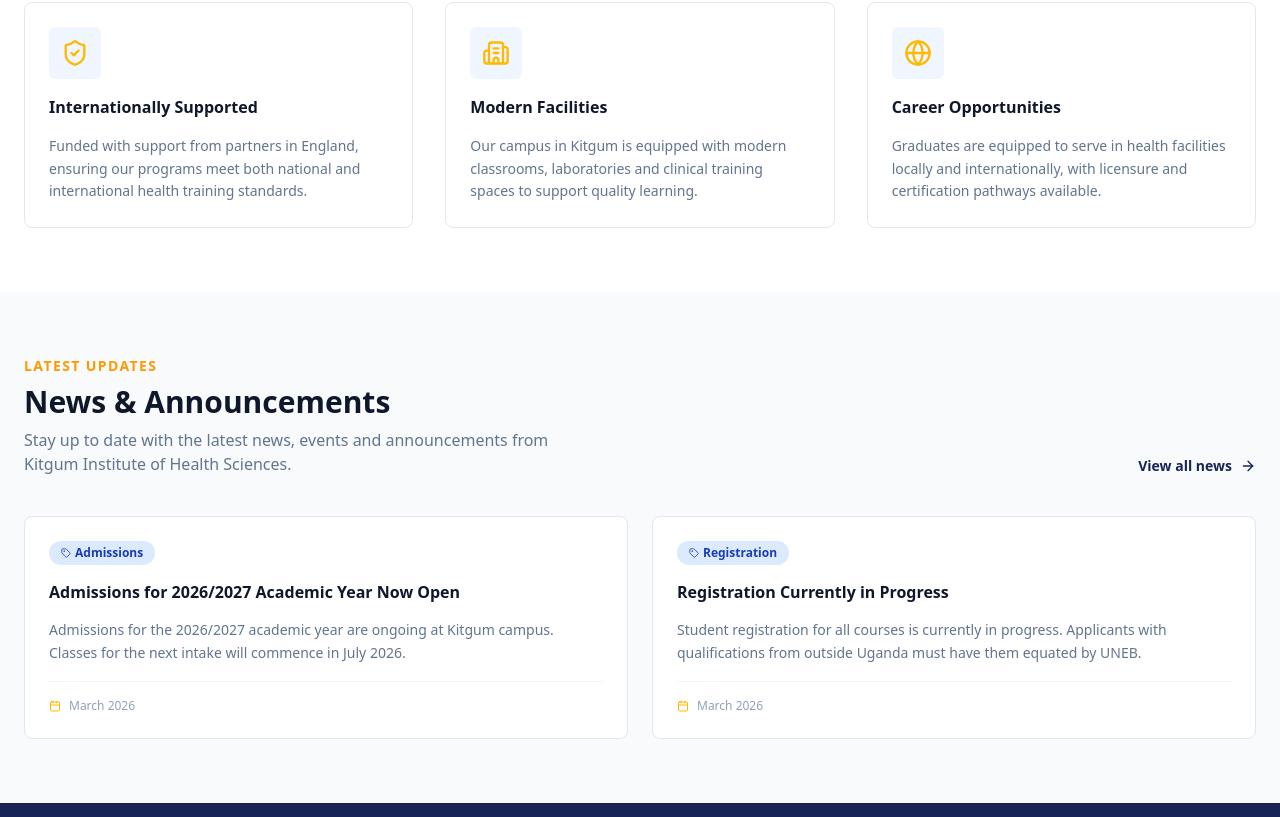
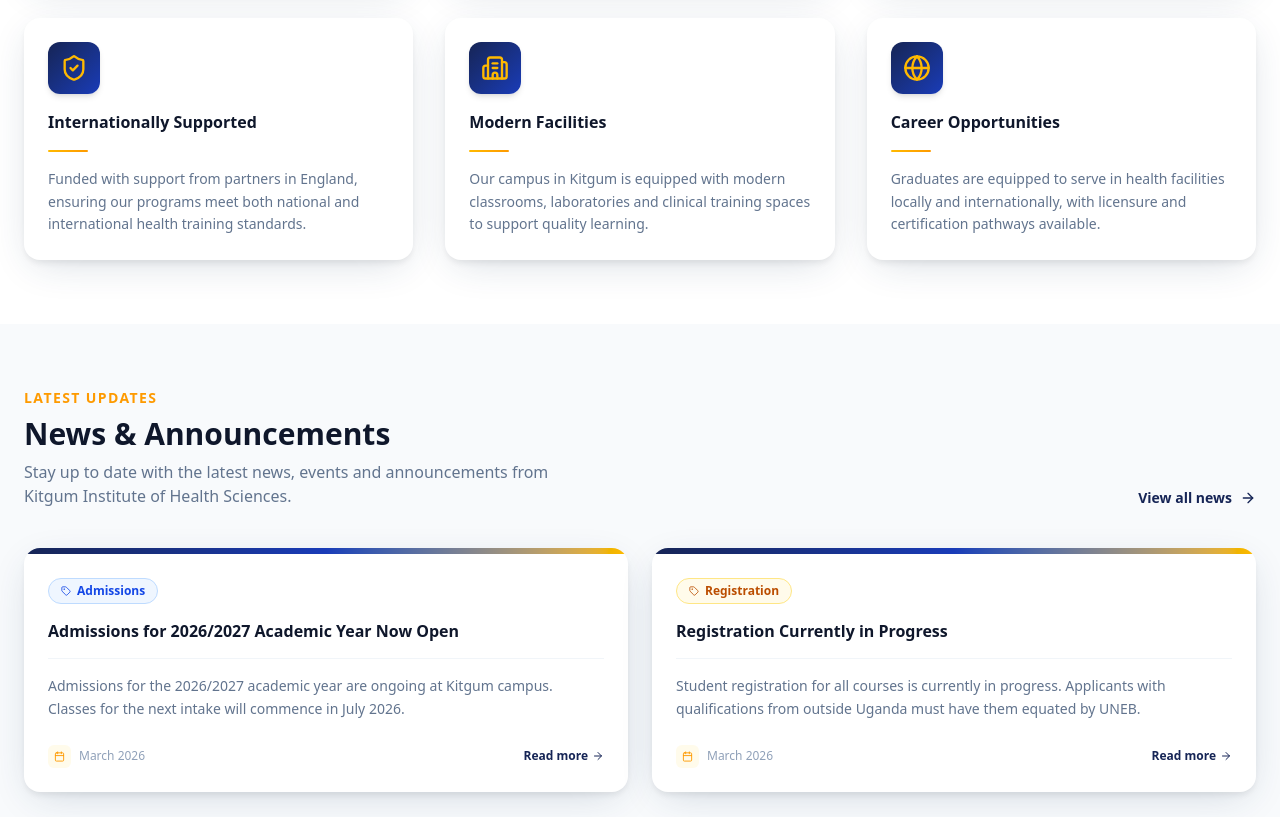
Before and after one commit to Anonymous2024-spec/khis_website, a React (Vite) app: page / in a window 1280 px wide. Shown: the part 2323-3140 px from the top of the page. Built offline with nearby package versions, Linux system fonts and the light colour scheme.

Commit message:
feat: redesign News, WhyChooseUs and Gallery cards with premium styling

```diff
--- a/src/components/NewsCard.jsx
+++ b/src/components/NewsCard.jsx
@@ -1,29 +1,61 @@
-import { Calendar, Tag } from 'lucide-react'
+import { Calendar, Tag, ArrowRight } from 'lucide-react'
+
+const categoryColors = {
+  Admissions: 'bg-blue-50 text-blue-700 border border-blue-200',
+  Registration: 'bg-amber-50 text-amber-700 border border-amber-200',
+  Events: 'bg-slate-50 text-slate-700 border border-slate-200',
+}
 
 export default function NewsCard({ item }) {
+  const badgeStyle = categoryColors[item.category] || categoryColors['Events']
+
   return (
-    <div className="bg-white border border-slate-200 rounded-lg p-6 flex flex-col gap-4 hover:shadow-md hover:border-amber-400 transition-all duration-200">
+    <div
+      className="group bg-white rounded-2xl overflow-hidden flex flex-col transition-all duration-300 hover:-translate-y-1"
+      style={{
+        boxShadow: '0 4px 6px -1px rgba(0,0,0,0.07), 0 10px 40px -10px rgba(30,58,95,0.2)',
+      }}
+      onMouseEnter={e => e.currentTarget.style.boxShadow = '0 8px 12px -1px rgba(0,0,0,0.1), 0 20px 60px -10px rgba(30,58,95,0.35)'}
+      onMouseLeave={e => e.currentTarget.style.boxShadow = '0 4px 6px -1px rgba(0,0,0,0.07), 0 10px 40px -10px rgba(30,58,95,0.2)'}
+    >
+      {/* Top Accent Bar */}
+      <div className="h-1.5 w-full bg-gradient-to-r from-blue-950 via-blue-800 to-amber-400" />
+
+      {/* Card Body */}
+      <div className="p-6 flex flex-col gap-4 flex-1">
 
         {/* Category Badge */}
-      <span className="text-xs font-semibold px-3 py-1 rounded-full bg-blue-100 text-blue-800 w-fit flex items-center gap-1">
+        <span className={`text-xs font-semibold px-3 py-1 rounded-full w-fit flex items-center gap-1.5 ${badgeStyle}`}>
           <Tag size={10} />
           {item.category}
         </span>
 
         {/* Title */}
-      <h3 className="text-slate-900 font-semibold text-base leading-snug">
+        <h3 className="text-slate-900 font-bold text-base leading-snug group-hover:text-blue-950 transition-colors duration-200">
           {item.title}
         </h3>
+
+        {/* Divider */}
+        <div className="h-px w-full bg-slate-100" />
 
         {/* Excerpt */}
         <p className="text-slate-500 text-sm leading-relaxed flex-1">
           {item.excerpt}
         </p>
 
-      {/* Date */}
-      <div className="flex items-center gap-2 text-xs text-slate-400 border-t border-slate-100 pt-4">
-        <Calendar size={12} className="text-amber-400" />
+        {/* Footer */}
+        <div className="flex items-center justify-between pt-2">
+          <div className="flex items-center gap-2 text-xs text-slate-400">
+            <div className="bg-amber-50 p-1.5 rounded-md">
+              <Calendar size={11} className="text-amber-500" />
+            </div>
             {item.date}
+          </div>
+          <span className="flex items-center gap-1 text-xs font-semibold text-blue-950 group-hover:text-amber-500 transition-colors duration-200">
+            Read more <ArrowRight size={12} />
+          </span>
+        </div>
+
       </div>
     </div>
   )
--- a/src/components/WhyChooseUs.jsx
+++ b/src/components/WhyChooseUs.jsx
@@ -1,59 +1,65 @@
-import { ShieldCheck, BookOpenCheck, Microscope, Globe, UserCheck, Building2 } from 'lucide-react'
+import {
+  ShieldCheck,
+  BookOpenCheck,
+  Microscope,
+  Globe,
+  UserCheck,
+  Building2,
+} from "lucide-react";
 
 const reasons = [
   {
     icon: <Microscope size={28} className="text-amber-400" />,
-    title: 'Hands-on Lab Training',
+    title: "Hands-on Lab Training",
     description:
-      'Students get practical experience in fully equipped medical laboratories, preparing them for real-world health environments.',
+      "Students get practical experience in fully equipped medical laboratories, preparing them for real-world health environments.",
   },
   {
     icon: <BookOpenCheck size={28} className="text-amber-400" />,
-    title: 'Accredited Programs',
+    title: "Accredited Programs",
     description:
-      'All our diploma and certificate programs meet national accreditation standards set by the relevant Ugandan health and education bodies.',
+      "All our diploma and certificate programs meet national accreditation standards set by the relevant Ugandan health and education bodies.",
   },
   {
     icon: <UserCheck size={28} className="text-amber-400" />,
-    title: 'Experienced Instructors',
+    title: "Experienced Instructors",
     description:
-      'Our faculty are qualified and experienced medical professionals who bring real clinical knowledge into the classroom.',
+      "Our faculty are qualified and experienced medical professionals who bring real clinical knowledge into the classroom.",
   },
   {
     icon: <ShieldCheck size={28} className="text-amber-400" />,
-    title: 'Internationally Supported',
+    title: "Internationally Supported",
     description:
-      'Funded with support from partners in England, ensuring our programs meet both national and international health training standards.',
+      "Funded with support from partners in England, ensuring our programs meet both national and international health training standards.",
   },
   {
     icon: <Building2 size={28} className="text-amber-400" />,
-    title: 'Modern Facilities',
+    title: "Modern Facilities",
     description:
-      'Our campus in Kitgum is equipped with modern classrooms, laboratories and clinical training spaces to support quality learning.',
+      "Our campus in Kitgum is equipped with modern classrooms, laboratories and clinical training spaces to support quality learning.",
   },
   {
     icon: <Globe size={28} className="text-amber-400" />,
-    title: 'Career Opportunities',
+    title: "Career Opportunities",
     description:
-      'Graduates are equipped to serve in health facilities locally and internationally, with licensure and certification pathways available.',
+      "Graduates are equipped to serve in health facilities locally and internationally, with licensure and certification pathways available.",
   },
-]
+];
 
 export default function WhyChooseUs() {
   return (
     <section className="bg-white py-16 px-6">
       <div className="max-w-7xl mx-auto flex flex-col gap-12">
-
         {/* Header */}
         <div className="flex flex-col items-center text-center gap-3">
           <span className="text-amber-500 text-sm font-semibold uppercase tracking-widest">
             Why KIHS
           </span>
-          <h2 className="text-3xl font-bold text-slate-900">
-            Why Choose Us
-          </h2>
+          <h2 className="text-3xl font-bold text-slate-900">Why Choose Us</h2>
           <p className="text-slate-500 text-base max-w-2xl">
-            At Kitgum Institute of Health Sciences we are committed to producing highly skilled and motivated medical professionals who uphold the highest medical standards.
+            At Kitgum Institute of Health Sciences we are committed to producing
+            highly skilled and motivated medical professionals who uphold the
+            highest medical standards.
           </p>
         </div>
 
@@ -62,22 +68,41 @@
           {reasons.map((reason, index) => (
             <div
               key={index}
-              className="flex flex-col gap-4 p-6 rounded-lg border border-slate-200 hover:border-amber-400 hover:shadow-md transition-all duration-200"
+              className="group flex flex-col gap-4 p-6 rounded-2xl bg-white transition-all duration-300 hover:-translate-y-1"
+              style={{
+                boxShadow:
+                  "0 4px 6px -1px rgba(0,0,0,0.07), 0 10px 40px -10px rgba(30,58,95,0.2)",
+              }}
+              onMouseEnter={(e) =>
+                (e.currentTarget.style.boxShadow =
+                  "0 8px 12px -1px rgba(0,0,0,0.1), 0 20px 60px -10px rgba(30,58,95,0.35)")
+              }
+              onMouseLeave={(e) =>
+                (e.currentTarget.style.boxShadow =
+                  "0 4px 6px -1px rgba(0,0,0,0.07), 0 10px 40px -10px rgba(30,58,95,0.2)")
+              }
             >
-              <div className="bg-blue-50 p-3 rounded-md w-fit">
+              {/* Icon */}
+              <div className="bg-gradient-to-br from-blue-950 to-blue-800 p-3 rounded-xl w-fit shadow-md">
                 {reason.icon}
               </div>
-              <h3 className="text-slate-900 font-semibold text-base">
+
+              {/* Title */}
+              <h3 className="text-slate-900 font-bold text-base group-hover:text-blue-950 transition-colors duration-200">
                 {reason.title}
               </h3>
+
+              {/* Accent line */}
+              <div className="h-0.5 w-10 rounded-full bg-gradient-to-r from-amber-400 to-amber-500" />
+
+              {/* Description */}
               <p className="text-slate-500 text-sm leading-relaxed">
                 {reason.description}
               </p>
             </div>
           ))}
         </div>
-
       </div>
     </section>
-  )
+  );
 }
```
Lines whose indentation alone changed are shown as unchanged.
